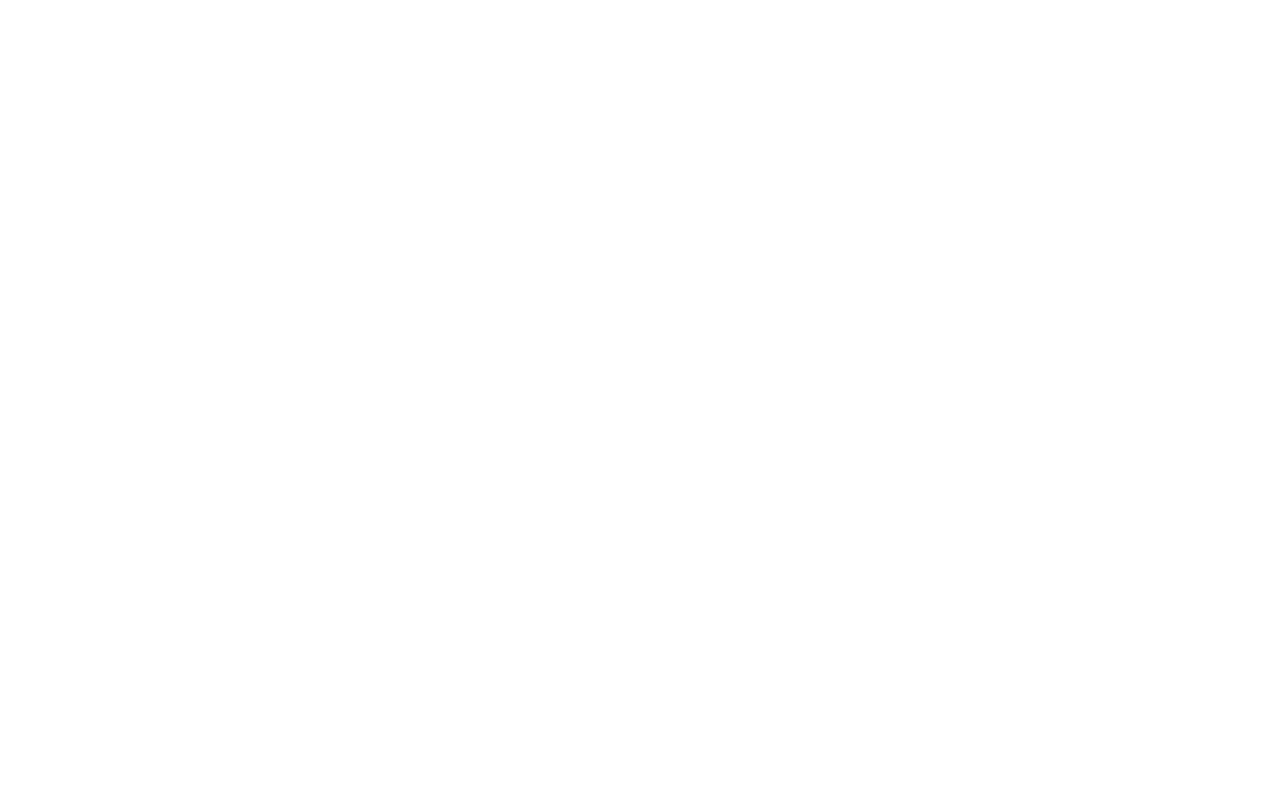
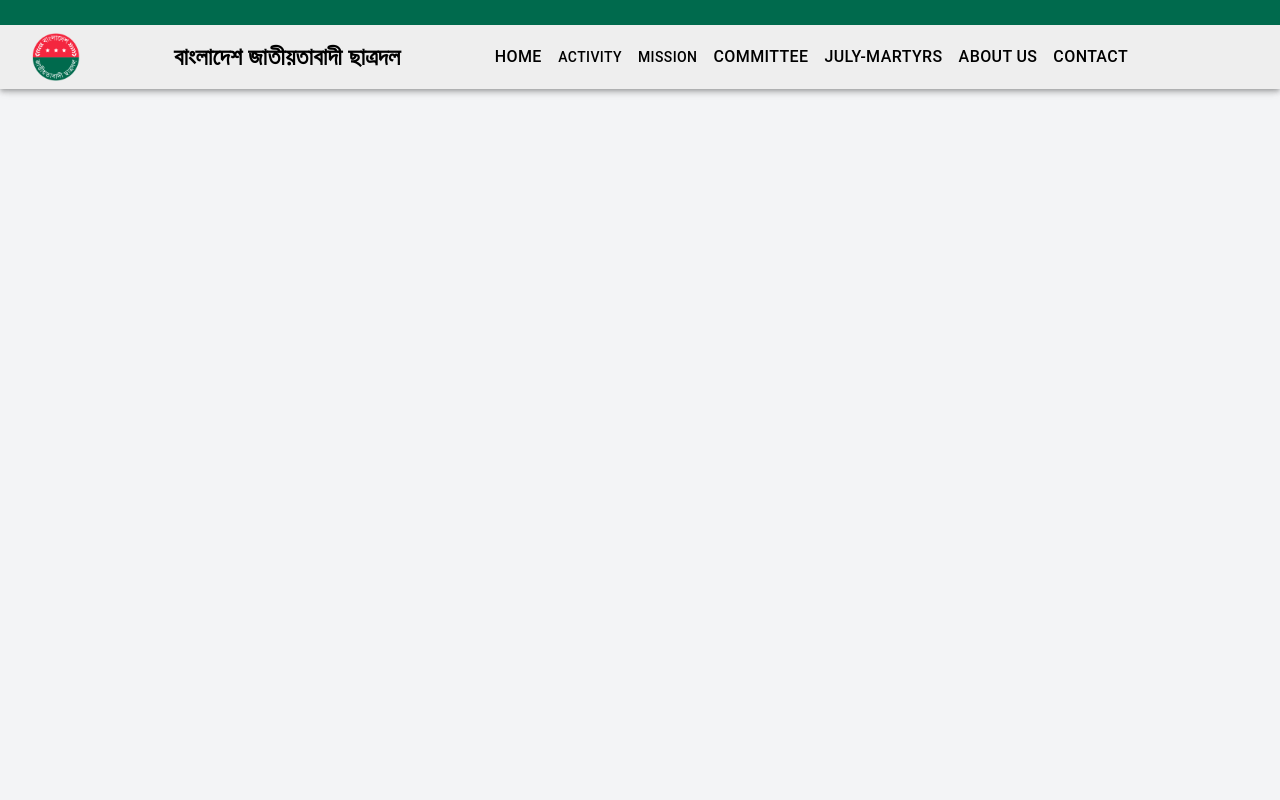
Before and after one commit to antineutrin0/JCD-ORG, a React (Vite) app in the folder Frontend/: page /july-martyrs in a window 1280 px wide. Before the commit this address had no page. Shown: the top 800 px of the page. Built offline with nearby package versions, Linux system fonts and the light colour scheme; some icons are missing.

Commit message:
manu bar changes

```diff
--- a/Frontend/package.json
+++ b/Frontend/package.json
@@ -23,13 +23,8 @@
     "react-i18next": "^15.4.1",
     "react-icons": "^5.5.0",
     "react-responsive-carousel": "^3.2.23",
-<<<<<<< HEAD
-    "react-router": "^7.4.1",
-    "react-router-dom": "^7.6.2",
-=======
     "react-router-dom": "^7.6.2",
     "react-share": "^5.2.2",
->>>>>>> f124677cbdba77bbb08f076a368a6d359205bce2
     "tailwindcss": "^4.0.17"
   },
   "devDependencies": {
--- /dev/null
+++ b/Frontend/src/components/July_24/July_24.jsx
@@ -0,0 +1,17 @@
+// PdfViewer.jsx
+import React from 'react';
+const July_24 = () => {
+  return (
+    <div className="w-full h-screen flex justify-center items-center bg-gray-100">
+      <iframe
+        src="/july_24.pdf"
+        width="200%"
+        height="90%"
+        className=" shadow-lg rounded"
+        title="PDF Viewer"
+      ></iframe>
+    </div>
+  );
+};
+
+export default July_24;
--- a/Frontend/src/components/MainNavbar.jsx
+++ b/Frontend/src/components/MainNavbar.jsx
@@ -20,15 +20,26 @@ function HideOnScroll({ children }) {
 
 const MainNavbar = () => {
   const [anchorEl, setAnchorEl] = useState(null);
+  const [missionAnchorEl, setMissionAnchorEl] = useState(null);
   const [mobileOpen, setMobileOpen] = useState(false);
 
   const handleMenuOpen = (event) => {
     setAnchorEl(event.currentTarget);
   };
 
+
   const handleMenuClose = () => {
     setAnchorEl(null);
   };
+
+  const handleMissionMenuOpen = (event) => {
+    setMissionAnchorEl(event.currentTarget);
+  };
+
+  const handleMissionMenuClose = () => {
+    setMissionAnchorEl(null);
+  };
+
 
   const toggleMobileMenu = () => {
     setMobileOpen(!mobileOpen);
@@ -60,28 +71,56 @@ const MainNavbar = () => {
             <Button color="inherit" className="font-semibold text-black hover:text-blue-600">
                     <NavLink to="/" className="text-base">Home</NavLink>
                   </Button>
+                  <Button
+                color="inherit"
+                onClick={handleMenuOpen}
+                className="font-semibold text-black "
+              >
+                Activity
+              </Button>
+              <Menu anchorEl={anchorEl} open={Boolean(anchorEl)} onClose={handleMenuClose}>
+                <MenuItem onClick={handleMenuClose} component={NavLink} to="/news">
+                 News
+                </MenuItem>
+                <MenuItem onClick={handleMenuClose} component={NavLink} to="/press-release">
+                 Press Release
+                </MenuItem>
+                <MenuItem onClick={handleMenuClose} component={NavLink} to="/notice">
+                 Notice
+                </MenuItem>
+                <MenuItem onClick={handleMenuClose} component={NavLink} to="/events">
+                 Events
+                </MenuItem>
+                <MenuItem onClick={handleMenuClose} component={NavLink} to="/videos">
+                 Videos
+                </MenuItem>
+              </Menu>
 
-                  <Button color="inherit" className="font-semibold text-black hover:text-blue-600">
-                    <NavLink to="/press-release" className="text-base">Press Release</NavLink>
+              <Button
+                color="inherit"
+                onClick={handleMissionMenuOpen}
+                className="font-semibold text-black border-b-2"
+              >
+                Mission
+              </Button>
+              <Menu anchorEl={missionAnchorEl} open={Boolean(missionAnchorEl)} onClose={handleMissionMenuClose}>
+                <MenuItem onClick={handleMissionMenuClose} component={NavLink} to="/mission">31 Points</MenuItem>
+                <MenuItem onClick={handleMissionMenuClose} component={NavLink} to="/mission">19 Points</MenuItem>
+                <MenuItem onClick={handleMissionMenuClose} component={NavLink} to="/vision">Vision 2030</MenuItem>
+
+              </Menu>
+
+              <Button color="inherit" className="font-semibold text-black hover:text-blue-600">
+                    <NavLink to="/july-martyrs" className="text-base">Committee</NavLink>
                   </Button>
-                  <Button color="inherit" className="font-semibold text-black hover:text-blue-600">
-                    <NavLink to="/mission" className="text-base">Mission</NavLink>
+              <Button color="inherit" className="font-semibold text-black hover:text-blue-600">
+                    <NavLink to="/july-martyrs" className="text-base">July-Martyrs</NavLink>
                   </Button>
+
                   <Button color="inherit" className="font-semibold text-black hover:text-blue-600">
                     <NavLink to="/aboutus" className="text-base">About Us</NavLink>
                   </Button>
 
-                  <Button
-                    color="inherit"
-                    onClick={handleMenuOpen}
-                    className="font-semibold text-black hover:text-blue-600"
-                  >
-                    Committee
-                  </Button>
-
-                  <Button color="inherit" className="font-semibold text-black hover:text-blue-600">
-                    <NavLink to="/news" className="text-base">News</NavLink>
-                  </Button>
 
                   <Button color="inherit" className="font-semibold text-black hover:text-blue-600">
                     <NavLink to="/contact" className="text-base">Contact</NavLink>
--- a/Frontend/src/main.jsx
+++ b/Frontend/src/main.jsx
@@ -23,7 +23,7 @@ import MissionsPage from './components/Missions/MissionsPage';
 import MissionDetails from './components/Missions/MissionDetails';
 // const isLoggedIn = window.localStorage.getItem("loggedIn");
 // const userType = window.localStorage.getItem("userType");
-
+import July_24 from './components/July_24/July_24';
 ReactDOM.createRoot(document.getElementById('root')).render(
   <LanguageProvider>
     <BrowserRouter>
@@ -69,6 +69,7 @@ ReactDOM.createRoot(document.getElementById('root')).render(
           <Route path='/leaders/Acting-Chairman-Tarique-Rahman' element={<TariqueRahman></TariqueRahman>}></Route>
           <Route path='/mission' element={<MissionsPage></MissionsPage>}></Route>
           <Route path="/missions/:id" element={<MissionDetails />} />
+          <Route path='/july-martyrs' element={<July_24></July_24>}></Route>
         </Route>
 
         {/* <Route path='/contactus' element={<ContactUs></ContactUs>}></Route> */}
```
Also changed, not shown: 1 other file (tests, documents, lock files or other folders).
